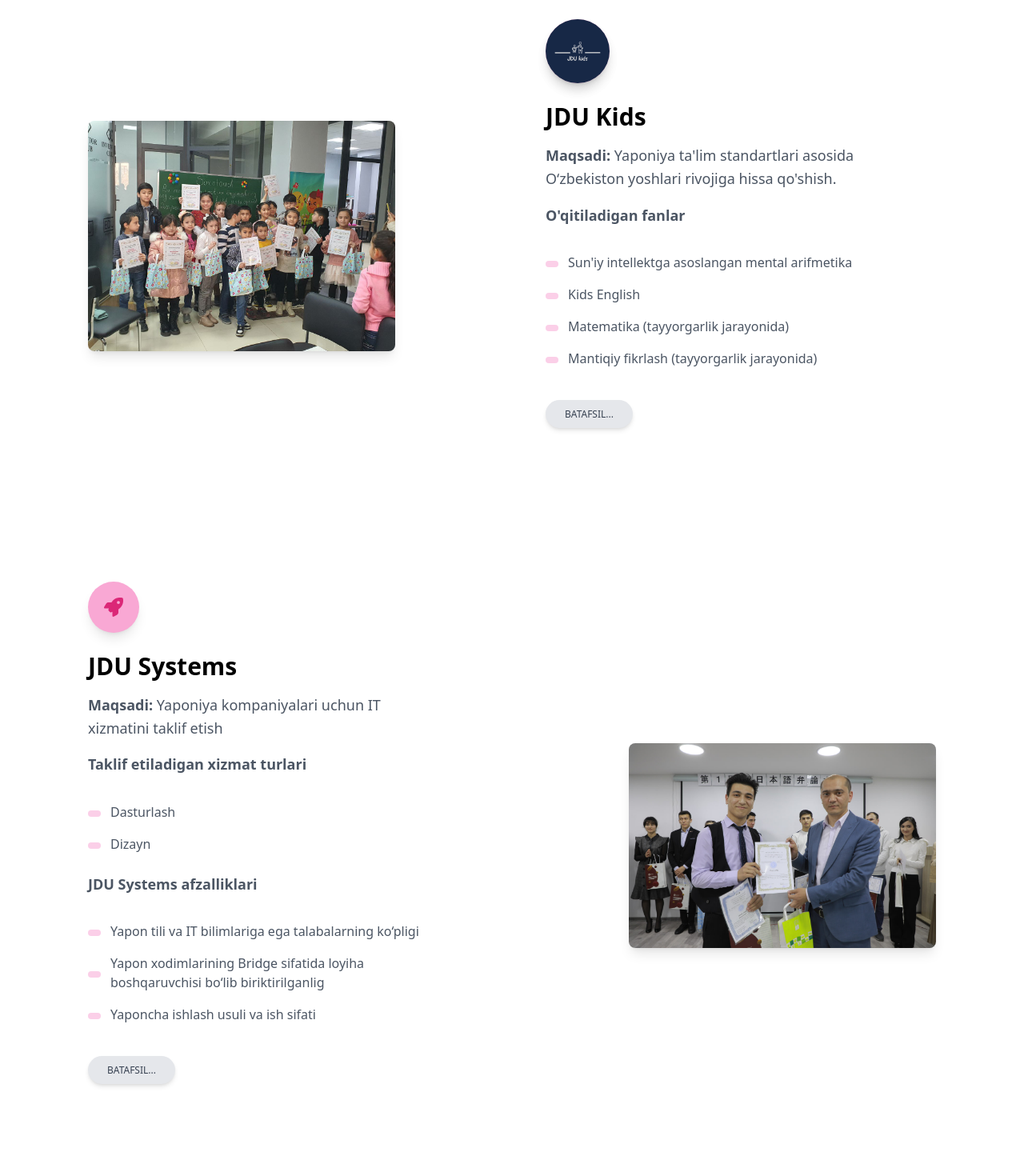
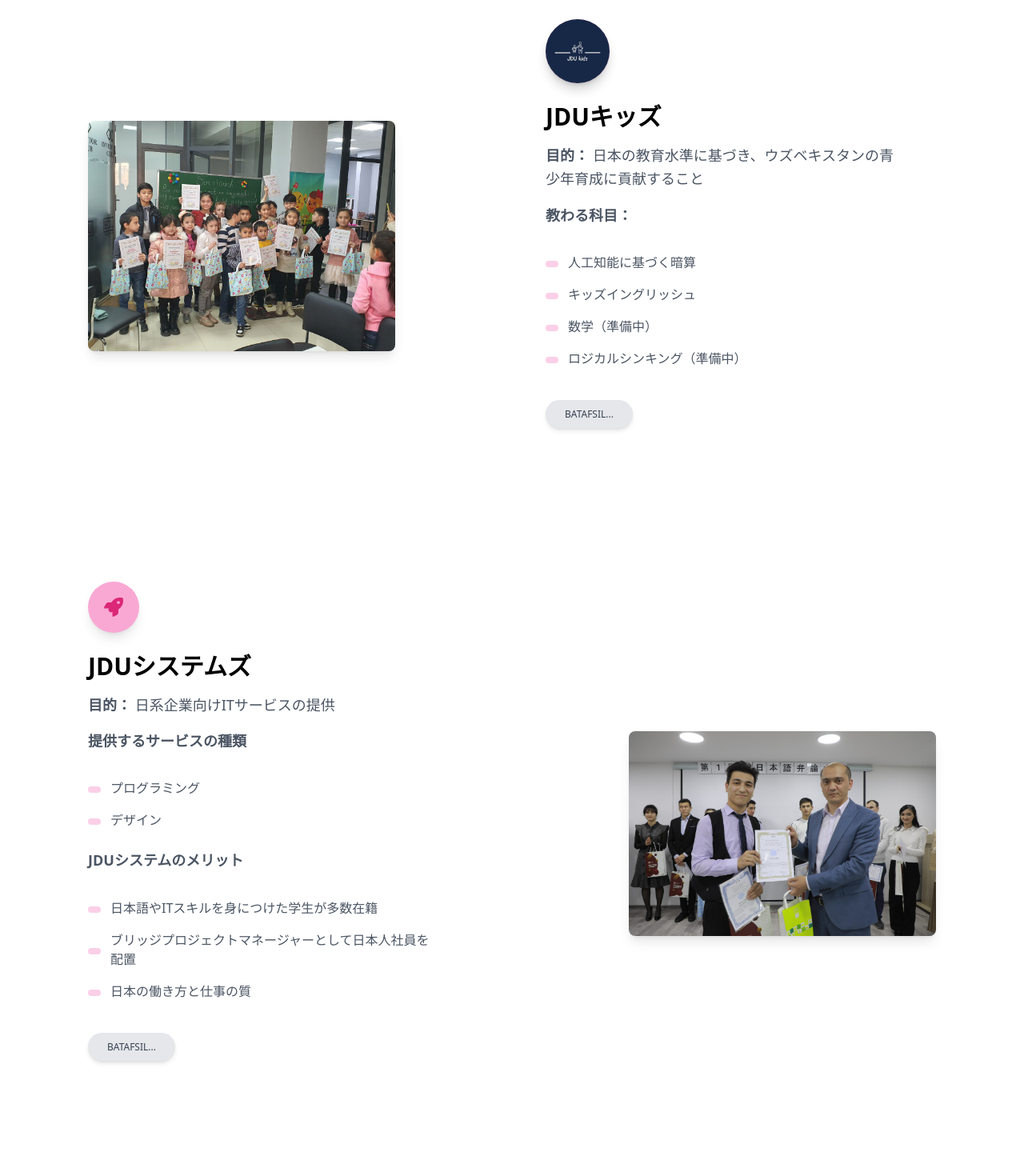
Before and after one commit to lochin/jdu-group, a Nuxt app: page / in a window 1280 px wide. Shown: the part 2320-3790 px from the top of the page at 80% size. Built offline with nearby package versions, Linux system fonts and the light colour scheme.

Commit message:
JDU Systems can be translate

```diff
--- a/components/Footer.vue
+++ b/components/Footer.vue
@@ -11,7 +11,6 @@
       <div class="flex flex-wrap">
         <div class="w-full lg:w-6/12 px-4">
           <h4 class="text-3xl font-semibold">Aloqada bo'lib turaylik!</h4>
-          <h4 class="text-3xl font-semibold">{{ $t('welcome') }}</h4>
           <h5 class="text-lg mt-0 mb-2 text-gray-700">
             Bizni ushbu platformalarning istalganida toping.
           </h5>
--- a/nuxt.config.ts
+++ b/nuxt.config.ts
@@ -16,13 +16,13 @@
       fallbackLocale: "jp",
       messages: {
         uz: {
-          welcome: "Xush",
           motto: "Yaxshiroq erta uchun",
           main_description: "JDU bu Yaponiyaning Digital Knowledge Co.Ltd kompaniyasi muassisligida tashkil etilgan O‘zbekistondagi tashkilotdir. O‘zbekiston hamda Yaponiya o‘rtasida ko‘prik vazifasini o‘tab, barcha aloqador tomonlarning bugunidan ertasi yaxshiroq bo‘lishiga hissa qo‘shishni maqsad qilib olgan.",
           education_card_title: "Ta'lim",
           education_card_description: "Yaponiya ta'lim standartlari asosida O‘zbekiston ta’lim sohasi rivoji uchun hissa qo‘shishni maqsad qilgan loyihalarni o‘z ichiga oladi.Hozirda JDU Universiteti, JDU Academy hamda JDU Kids xizmatlari yo‘lga qo‘yilgan.",
           business_card_title: "Biznes",
           business_card_description: "Yaponiya kompaniyalariga O‘zbekiston bilan o‘zaro  manfaatli hamkorlikka kirishishga yordam berishni ko‘zda tutuvchi loyihalar. Hozirda JDU Systems va JDU Consulting xizmatlari yo‘lga qo‘yilgan.",
+
           jdu_title: "Yaponiya Raqamli Universiteti",
           jdu_aim: "Maqsadi:",
           jdu_aim_description: "Yaponiya oliy ta’lim standartlari asosida global miqyosda faoliyat olib boradigan malakali kadrlar tayyorlash.",
@@ -31,6 +31,7 @@
           jdu_advantage_two: "Yaponiyada ishga joylashish imkoniyati",
           jdu_advantage_three: "O‘qish davomida ishlab tajriba va daromad olish",
           jdu_advantage_four: "Birdaniga uchta diplomni qo‘lga kiritish",
+
           jdu_academy_title: "JDU Academy",
           jdu_academy_aim: "Maqsadi:",
           jdu_academy_aim_description: "JDUda o‘qishni maqsad qilgan abituriyentlar uchun tayyorlov kurslarini olib boradi. Shuningdek, respublikamizning boshqa universitetlarida o‘qishni maqsad qilgan abituriyentlar ham bizning akademiyada o‘zlarini qiziqtirgan fanlardan tahsil olishlari mumkin.",
@@ -38,15 +39,37 @@
           jdu_academy_subject_one: "Matematika",
           jdu_academy_subject_two: "Yapon tili",
 
+          jdu_kids_title: "JDU Kids",
+          jdu_kids_aim: "Maqsadi:",
+          jdu_kids_aim_description: "Yaponiya ta'lim standartlari asosida O‘zbekiston yoshlari rivojiga hissa qo‘shish.",
+          jdu_kids_subjects_title: "O‘qitiladigan fanlar",
+          jdu_kids_subject_one: "Sun'iy intellektga asoslangan mental arifmetika",
+          jdu_kids_subject_two: "Kids English",
+          jdu_kids_subject_three: "Matematika (tayyorgarlik jarayonida)",
+          jdu_kids_subject_four: "Mantiqiy fikrlash (tayyorgarlik jarayonida)",
+
+          jdu_systems_title: "JDU Systems",
+          jdu_systems_aim: "Maqsadi:",
+          jdu_systems_aim_description: "Yaponiya kompaniyalari uchun IT xizmatini taklif etish.",
+          jdu_systems_services_title: "Taklif etiladigan xizmat turlari:",
+          jdu_systems_service_one: "Dasturlash",
+          jdu_systems_service_two: "Dizayn",
+          jdu_systems_advantages_title: "JDU Systems afzalliklari",
+          jdu_systems_advantage_one: "Yapon tili va IT bilimlariga ega talabalarning ko‘pligi",
+          jdu_systems_advantage_two: "Yapon xodimlarining Bridge sifatida loyiha boshqaruvchisi bo‘lib biriktirilganligi",
+          jdu_systems_advantage_three: "Yaponcha ishlash usuli va ish sifati",
+
+
+
         },
         jp: {
-          welcome: "Oskari",
           motto: "より良い明日へ",
           main_description: "JDUは、日本企業デジタルナレッジ株式会社によって設立されたウズベキスタンの組織である。 ウズベキスタンと日本の架け橋として、ご協力の各位のために、より良い明日になるのにサポートすることを目指している。",
           education_card_title: "教育",
           education_card_description: "日本の教育水準に基づき、ウズベキスタンの教育分野の発展に寄与することを目的とした事業。 現在、JDUユニバーシティ、JDUアカデミー、JDUキッズのサービスを開始しています。",
           business_card_title: "ビジネス",
           business_card_description: "日本企業がウズベキスタンと相互に有益な協力を行うことを支援することを目的としたプロジェクト。 現在、JDU SystemsおよびJDU Consultingサービスが開始されています。",
+
           jdu_title: "JDU大学",
           jdu_aim: "目的：",
           jdu_aim_description: "日本の高等教育水準に基づき、グローバルに活躍できる人材を育成する。",
@@ -55,6 +78,7 @@
           jdu_advantage_two: "日本での仕事の機会",
           jdu_advantage_three: "在学中の実務経験と収入",
           jdu_advantage_four: "度に3つのディプロマを取得",
+
           jdu_academy_title: "JDUアカデミー",
           jdu_academy_aim: "目的：",
           jdu_academy_aim_description: "JDUで勉強しようとする志願者のための準備コースを実施します。 私たちの共和国の他の大学で勉強しようとする志願者は、私たちのアカデミーで興味のある科目を勉強することもできます。",
@@ -62,6 +86,27 @@
           jdu_academy_subject_one: "数学",
           jdu_academy_subject_two: "日本語",
 
+          jdu_kids_title: "JDUキッズ",
+          jdu_kids_aim: "目的：",
+          jdu_kids_aim_description: "日本の教育水準に基づき、ウズベキスタンの青少年育成に貢献すること",
+          jdu_kids_subjects_title: "教わる科目：",
+          jdu_kids_subject_one: "人工知能に基づく暗算",
+          jdu_kids_subject_two: "キッズイングリッシュ",
+          jdu_kids_subject_three: "数学（準備中）",
+          jdu_kids_subject_four: "ロジカルシンキング（準備中）",
+
+          jdu_systems_title: "JDUシステムズ",
+          jdu_systems_aim: "目的：",
+          jdu_systems_aim_description: "日系企業向けITサービスの提供",
+          jdu_systems_services_title: "提供するサービスの種類",
+          jdu_systems_service_one: "プログラミング",
+          jdu_systems_service_two: "デザイン",
+          jdu_systems_advantages_title: "JDUシステムのメリット",
+          jdu_systems_advantage_one: "日本語やITスキルを身につけた学生が多数在籍",
+          jdu_systems_advantage_two: "ブリッジプロジェクトマネージャーとして日本人社員を配置",
+          jdu_systems_advantage_three: "日本の働き方と仕事の質",
+
+
         }
       },
     },
--- a/pages/index.vue
+++ b/pages/index.vue
@@ -257,14 +257,14 @@
                 class="hidden text-center md:inline-flex items-center justify-center w-20 h-20 mb-6 shadow-lg rounded-full bg-pink-300">
                 <img alt="..." class="max-w-full rounded-full shadow-lg" src="/images/jdu_kids_logo.jpg" />
               </div>
-              <h3 class="text-3xl font-semibold">JDU Kids</h3>
+              <h3 class="text-3xl font-semibold">{{ $t('jdu_kids_title') }}</h3>
               <p class="mt-4 text-lg leading-relaxed text-gray-600">
-                <span class="font-bold">Maqsadi:</span> Yaponiya ta'lim standartlari asosida O‘zbekiston yoshlari
-                rivojiga hissa qo'shish.
+                <span class="font-bold">{{ $t('jdu_kids_aim') }}</span>
+                {{ $t('jdu_kids_aim_description') }}
               </p>
               <p class="mt-4 text-lg leading-relaxed text-gray-600">
                 <span class="font-bold">
-                  O'qitiladigan fanlar
+                  {{ $t('jdu_kids_subjects_title') }}
                 </span>
               </p>
               <ul class="list-none mt-6">
@@ -277,7 +277,7 @@
                     </div>
                     <div>
                       <h4 class="text-gray-600">
-                        Sun'iy intellektga asoslangan mental arifmetika
+                        {{ $t('jdu_kids_subject_one') }}
                       </h4>
                     </div>
                   </div>
@@ -290,7 +290,7 @@
                           class="fab fa-html5"></i></span>
                     </div>
                     <div>
-                      <h4 class="text-gray-600">Kids English</h4>
+                      <h4 class="text-gray-600">{{ $t('jdu_kids_subject_two') }}</h4>
                     </div>
                   </div>
                 </li>
@@ -302,7 +302,7 @@
                           class="fab fa-html5"></i></span>
                     </div>
                     <div>
-                      <h4 class="text-gray-600">Matematika (tayyorgarlik jarayonida)</h4>
+                      <h4 class="text-gray-600">{{ $t('jdu_kids_subject_three') }}</h4>
                     </div>
                   </div>
                 </li>
@@ -314,7 +314,7 @@
                           class="fab fa-html5"></i></span>
                     </div>
                     <div>
-                      <h4 class="text-gray-600">Mantiqiy fikrlash (tayyorgarlik jarayonida)</h4>
+                      <h4 class="text-gray-600">{{ $t('jdu_kids_subject_four') }}</h4>
                     </div>
                   </div>
                 </li>
@@ -349,14 +349,14 @@
                 class="text-pink-600 p-3 text-center inline-flex items-center justify-center w-16 h-16 mb-6 shadow-lg rounded-full bg-pink-300">
                 <font-awesome-icon icon="fa-solid fa-rocket" class="w-6 h-6" />
               </div>
-              <h3 class="text-3xl font-semibold">JDU Systems</h3>
+              <h3 class="text-3xl font-semibold">{{ $t('jdu_systems_title') }}</h3>
               <p class="mt-4 text-lg leading-relaxed text-gray-600">
-                <span class="font-bold">Maqsadi:</span>
-                Yaponiya kompaniyalari uchun IT xizmatini taklif etish
+                <span class="font-bold">{{ $t('jdu_systems_aim') }}</span>
+                {{ $t('jdu_systems_aim_description') }}
               </p>
               <p class="mt-4 text-lg leading-relaxed text-gray-600">
                 <span class="font-bold">
-                  Taklif etiladigan xizmat turlari
+                  {{ $t('jdu_systems_services_title') }}
                 </span>
               </p>
               <ul class="list-none mt-6">
@@ -369,7 +369,7 @@
                     </div>
                     <div>
                       <h4 class="text-gray-600">
-                        Dasturlash
+                        {{ $t('jdu_systems_service_one') }}
                       </h4>
                     </div>
                   </div>
@@ -382,14 +382,14 @@
                           class="fab fa-html5"></i></span>
                     </div>
                     <div>
-                      <h4 class="text-gray-600">Dizayn</h4>
+                      <h4 class="text-gray-600">{{ $t('jdu_systems_service_two') }}</h4>
                     </div>
                   </div>
                 </li>
               </ul>
               <p class="mt-4 text-lg leading-relaxed text-gray-600">
                 <span class="font-bold">
-                  JDU Systems afzalliklari
+                  {{ $t('jdu_systems_advantages_title') }}
                 </span>
               </p>
               <ul class="list-none mt-6">
@@ -402,7 +402,7 @@
                     </div>
                     <div>
                       <h4 class="text-gray-600">
-                        Yapon tili va IT bilimlariga ega talabalarning ko‘pligi
+                        {{ $t('jdu_systems_advantage_one') }}
                       </h4>
                     </div>
                   </div>
@@ -415,8 +415,9 @@
                           class="fab fa-html5"></i></span>
                     </div>
                     <div>
-                      <h4 class="text-gray-600">Yapon xodimlarining Bridge sifatida loyiha boshqaruvchisi bo‘lib
-                        biriktirilganlig</h4>
+                      <h4 class="text-gray-600">
+                        {{ $t('jdu_systems_advantage_two') }}
+                      </h4>
                     </div>
                   </div>
                 </li>
@@ -428,7 +429,9 @@
                           class="fab fa-html5"></i></span>
                     </div>
                     <div>
-                      <h4 class="text-gray-600">Yaponcha ishlash usuli va ish sifati</h4>
+                      <h4 class="text-gray-600">
+                        {{ $t('jdu_systems_advantage_three') }}
+                      </h4>
                     </div>
                   </div>
                 </li>
```
